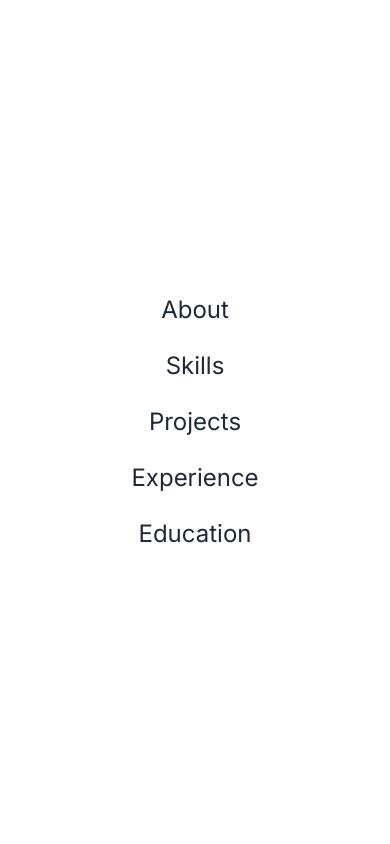
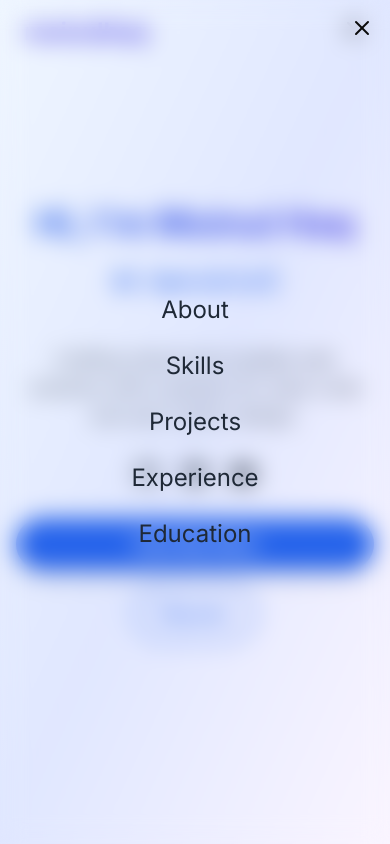
Before and after one commit to moinulse/moinul-portfolio, a Next.js app: page / in a window 390 px wide. Both pictures are taken after a click on the button "Menu". Shown: the top 844 px of the page. Built offline with nearby package versions, Linux system fonts and the light colour scheme.

Commit message:
chore: changed mobile menu bg

```diff
--- a/src/components/Header.tsx
+++ b/src/components/Header.tsx
@@ -84,7 +84,7 @@ export default function Header() {
             animate={{ opacity: 1, y: 0 }}
             exit={{ opacity: 0, y: -20 }}
             transition={{ duration: 0.2 }}
-            className="fixed inset-0 bg-white z-40 flex flex-col items-center justify-center"
+            className="fixed inset-0 z-40 flex flex-col items-center justify-center backdrop-blur-md"
           >
             <ul className="space-y-6 text-center">
               {menuItems.map((item) => (
@@ -106,6 +106,13 @@ export default function Header() {
                 </m.li>
               ))}
             </ul>
+            <button
+              onClick={() => setIsMobileMenuOpen(false)}
+              className="absolute top-4 right-4"
+              aria-label="Close menu"
+            >
+              <X size={24} />
+            </button>
           </m.div>
         )}
       </AnimatePresence>
```
